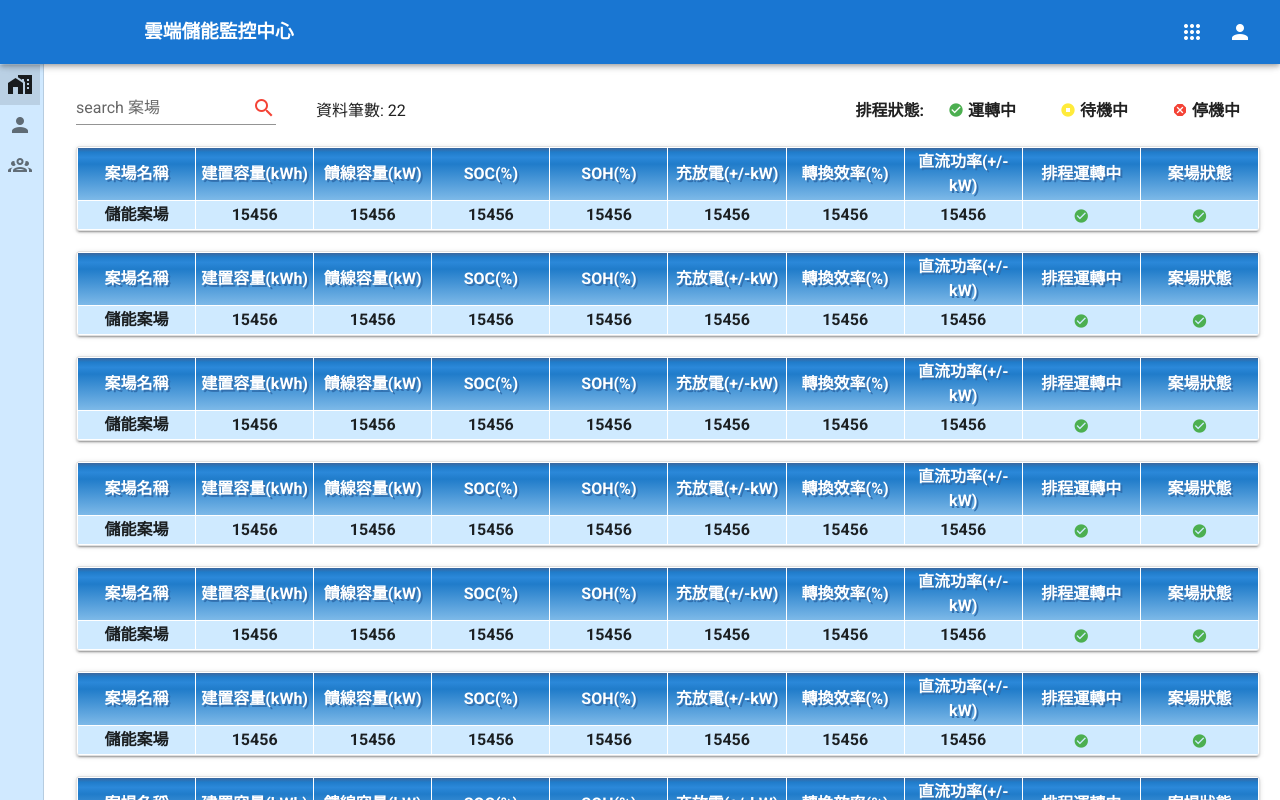
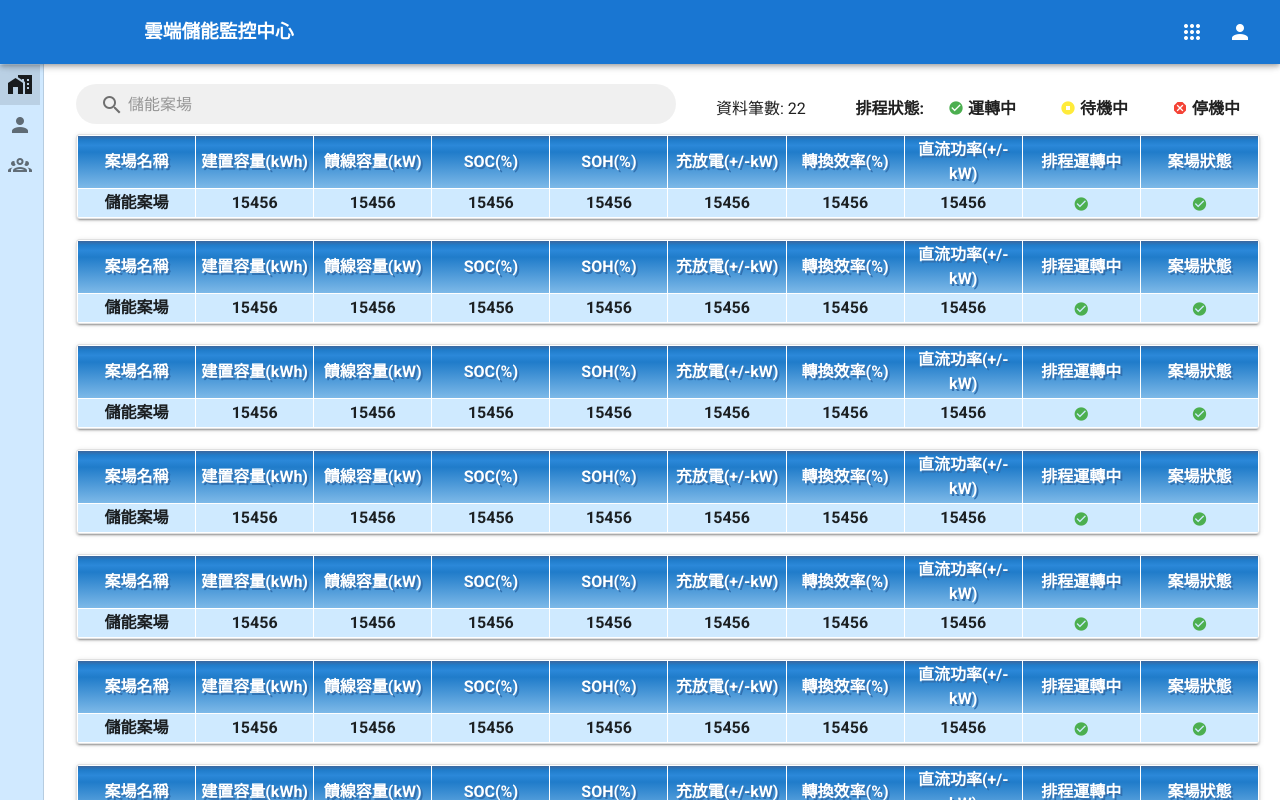
Before and after one commit to jimmy5217123/newSave, a Vue app in the folder client/: page / in a window 1280 px wide. Shown: the top 800 px of the page. Built offline with nearby package versions, Linux system fonts and the light colour scheme; what vue-highcharts would draw is missing.

Commit message:
Update RealTime.vue

```diff
--- a/client/src/views/RealTime.vue
+++ b/client/src/views/RealTime.vue
@@ -1,12 +1,14 @@
 <template>
   <div class="mx-5">
-    <div style="display:flex; align-items:center">
-      <div style="width:200px">
-        <v-text-field label="search 案場">
-          <v-icon slot="append" color="red">
-            mdi-magnify
-          </v-icon>
-        </v-text-field>
+    <div style="display:flex; align-items:center" class="mt-2">
+      <div style="width:600px;max-height:50px">
+        <v-text-field
+          placeholder="儲能案場"
+          filled
+          rounded
+          dense
+          prepend-inner-icon="mdi-magnify"
+        ></v-text-field>
       </div>
       <div class="mx-10">資料筆數: 22</div>
       <div style="margin-left:auto">
```
